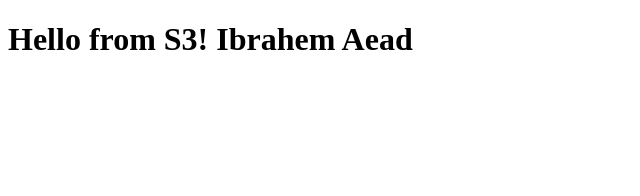
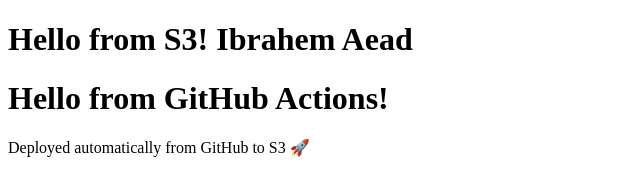
Before and after one commit to avee445/static-website-s3, a plain HTML site: page index.html in a window 1280 px wide. Shown: the whole page, without its empty margins (0-640 px from the left). Drawn offline with Linux system fonts and the light colour scheme.

Commit message:
Update index.html to show new content

```diff
--- a/index.html
+++ b/index.html
@@ -5,5 +5,8 @@
   </head>
   <body>
     <h1>Hello from S3! Ibrahem Aead </h1>
+    <h1>Hello from GitHub Actions!</h1>
+<p>Deployed automatically from GitHub to S3 🚀</p>
+
   </body>
 </html>
```
